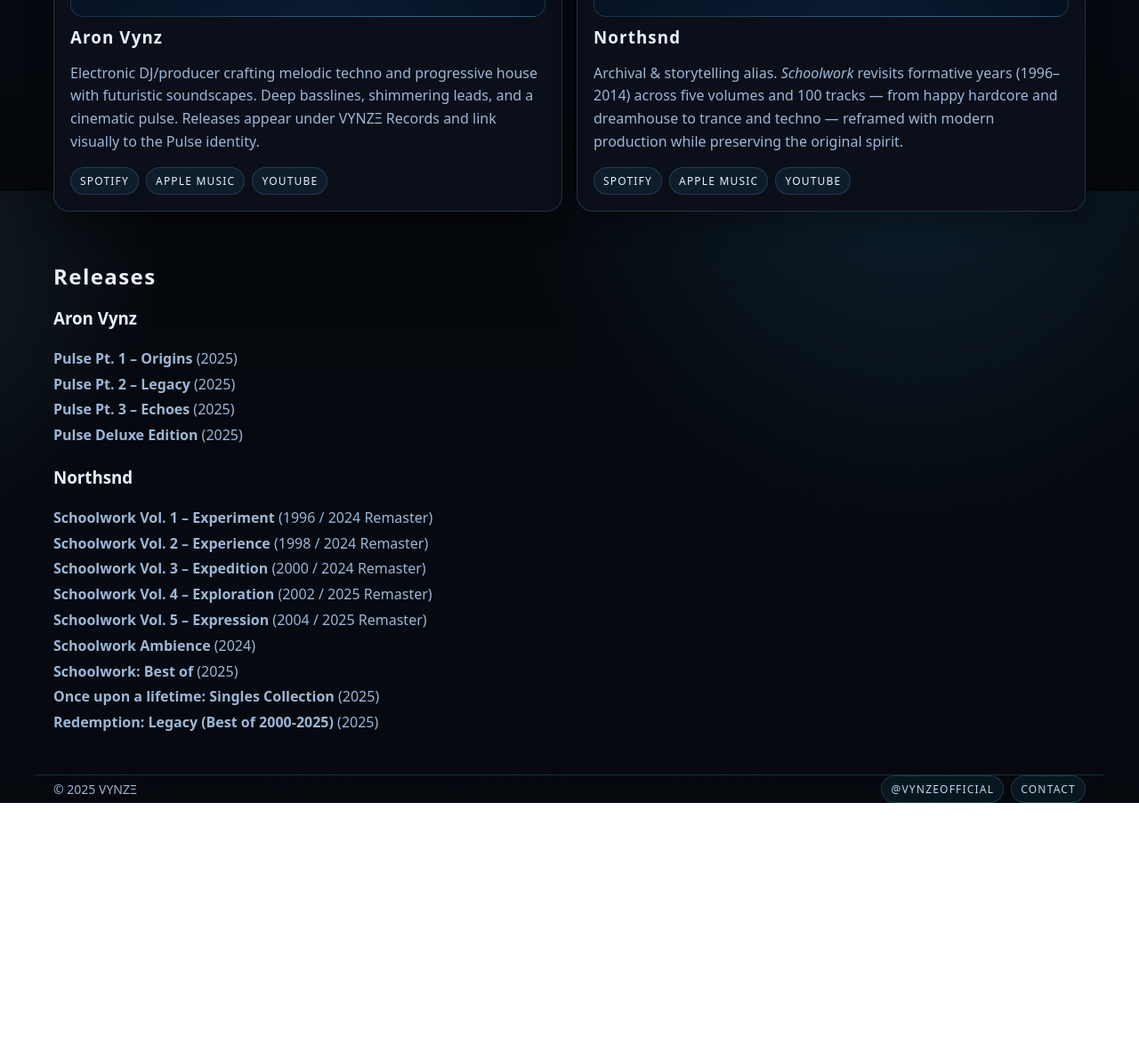
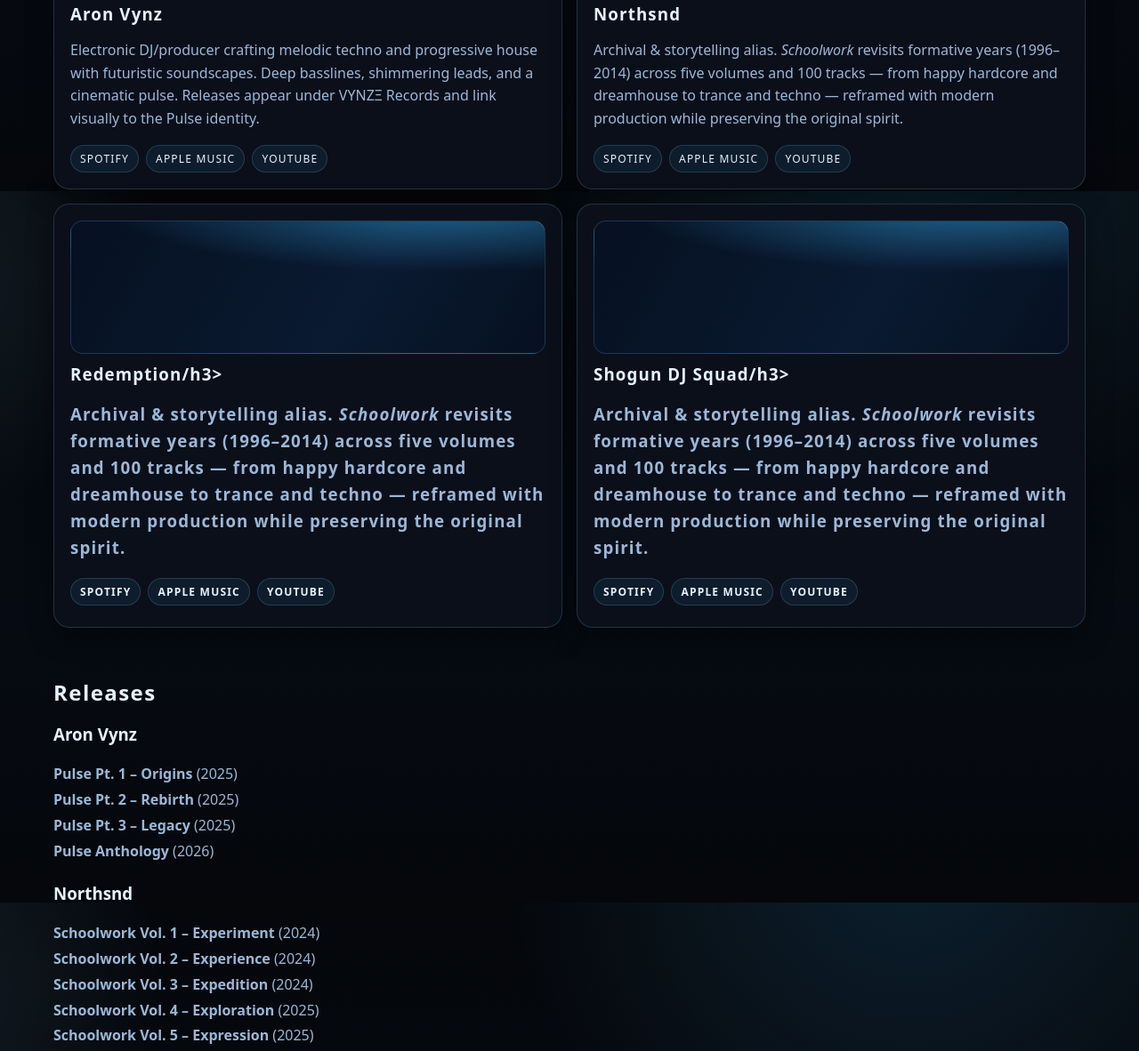
Before and after one commit to RB571/vynzerecords, a plain HTML site: page index.html in a window 1280 px wide. Shown: the part 585-1767 px from the top of the page at 89% size. Before the commit the page ends 1488 px from the top, so only its background shows below. Drawn offline with Linux system fonts and the light colour scheme.

Commit message:
Update index.html

```diff
--- a/index.html
+++ b/index.html
@@ -63,11 +63,10 @@
       <h1>VYNZΞ RECORDS</h1>
       <div class="tag">VISION YOUR NEXT ZENITH</div>
       <p class="muted">VYNZΞ RECORDS is an independent electronic music label founded by Aron Vynz, focusing on futuristic soundscapes and immersive storytelling.
-Bridging melodic techno, progressive house, and ambient electronica, the label connects music, visuals, and narrative into one visionary experience.
-Its releases — from Pulse to Schoolwork — reflect a mission to amplify vision through sound.</p>
+Bridging melodic techno, progressive house, and ambient electronica, the label connects music, visuals, and narrative into one visionary experience.</p>
     </section>
 
-    <!-- Artists (2) -->
+    <!-- Artists (4) -->
     <section id="artists" class="section">
       <h2 style="margin:0 0 12px; letter-spacing:.06em">Artists</h2>
       <div class="grid2">
@@ -89,7 +88,23 @@ Its releases — from Pulse to Schoolwork — reflect a mission to amplify visio
           <span class="chip">Spotify</span><span class="chip">Apple Music</span><span class="chip">YouTube</span>
           </div>
         </div>
-      </div>
+      <!-- Redemption -->
+        <div class="card">
+          <div class="thumb" role="img" aria-label="Redemption artwork preview"></div>
+          <h3 style="margin:0 0 6px; letter-spacing:.06em">Redemption/h3>
+          <p class="muted">Archival & storytelling alias. <em>Schoolwork</em> revisits formative years (1996–2014) across five volumes and 100 tracks — from happy hardcore and dreamhouse to trance and techno — reframed with modern production while preserving the original spirit.</p>
+          <div class="chips" style="margin-top:10px">
+          <span class="chip">Spotify</span><span class="chip">Apple Music</span><span class="chip">YouTube</span>
+          </div>
+        </div>
+      <!-- Shogun DJ Squad -->
+        <div class="card">
+          <div class="thumb" role="img" aria-label="Shogun DJ Squad artwork preview"></div>
+          <h3 style="margin:0 0 6px; letter-spacing:.06em">Shogun DJ Squad/h3>
+          <p class="muted">Archival & storytelling alias. <em>Schoolwork</em> revisits formative years (1996–2014) across five volumes and 100 tracks — from happy hardcore and dreamhouse to trance and techno — reframed with modern production while preserving the original spirit.</p>
+          <div class="chips" style="margin-top:10px">
+          <span class="chip">Spotify</span><span class="chip">Apple Music</span><span class="chip">YouTube</span>
+          </div>
     </section>
 
     <!-- Releases -->
@@ -99,23 +114,31 @@ Its releases — from Pulse to Schoolwork — reflect a mission to amplify visio
   <h3 style="margin-top:18px">Aron Vynz</h3>
   <ul class="muted" style="line-height:1.8; list-style:none; padding:0; margin:0 0 20px;">
     <li><strong>Pulse Pt. 1 – Origins</strong> (2025)</li>
-    <li><strong>Pulse Pt. 2 – Legacy</strong> (2025)</li>
-    <li><strong>Pulse Pt. 3 – Echoes</strong> (2025)</li>
-    <li><strong>Pulse Deluxe Edition</strong> (2025)</li>
+    <li><strong>Pulse Pt. 2 – Rebirth</strong> (2025)</li>
+    <li><strong>Pulse Pt. 3 – Legacy</strong> (2025)</li>
+    <li><strong>Pulse Anthology</strong> (2026)</li>
   </ul>
 
   <h3>Northsnd</h3>
   <ul class="muted" style="line-height:1.8; list-style:none; padding:0;">
-    <li><strong>Schoolwork Vol. 1 – Experiment</strong> (1996 / 2024 Remaster)</li>
-    <li><strong>Schoolwork Vol. 2 – Experience</strong> (1998 / 2024 Remaster)</li>
-    <li><strong>Schoolwork Vol. 3 – Expedition</strong> (2000 / 2024 Remaster)</li>
-    <li><strong>Schoolwork Vol. 4 – Exploration</strong> (2002 / 2025 Remaster)</li>
-    <li><strong>Schoolwork Vol. 5 – Expression</strong> (2004 / 2025 Remaster)</li>
+    <li><strong>Schoolwork Vol. 1 – Experiment</strong> (2024)</li>
+    <li><strong>Schoolwork Vol. 2 – Experience</strong> (2024)</li>
+    <li><strong>Schoolwork Vol. 3 – Expedition</strong> (2024)</li>
+    <li><strong>Schoolwork Vol. 4 – Exploration</strong> (2025)</li>
+    <li><strong>Schoolwork Vol. 5 – Expression</strong> (2025)</li>
     <li><strong>Schoolwork Ambience</strong> (2024)</li>
     <li><strong>Schoolwork: Best of</strong> (2025)</li>
     <li><strong>Once upon a lifetime: Singles Collection</strong> (2025)</li>
+  </ul>
+
+    <h3>Redemption</h3>
     <li><strong>Redemption: Legacy (Best of 2000-2025)</strong> (2025)</li>
   </ul>
+
+    <h3>Shogun DJ Squad</h3>
+    <li><strong>Hakkuh Helden EP</strong> (2025)</li>
+  </ul>
+
 </section>
   </main>
 
```
